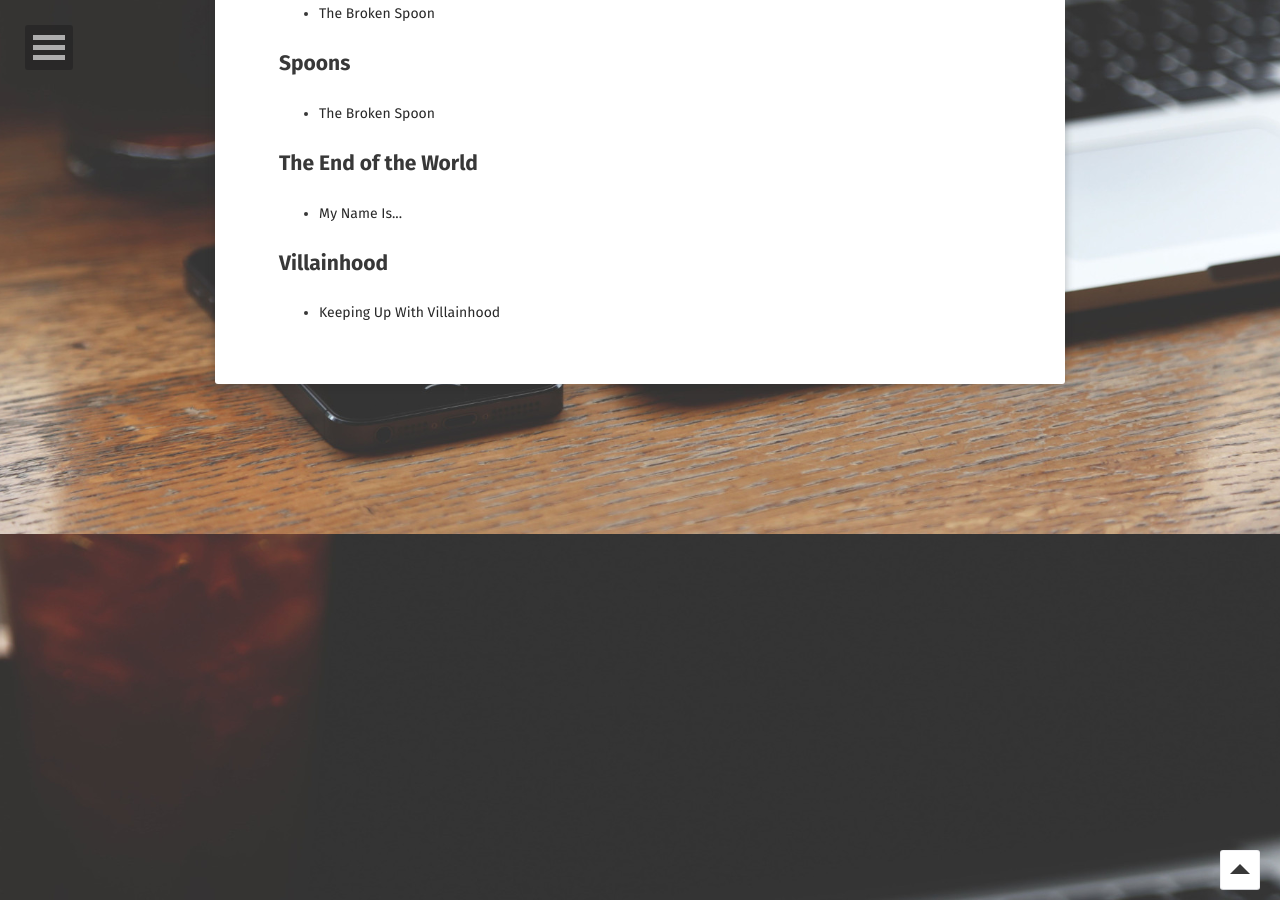
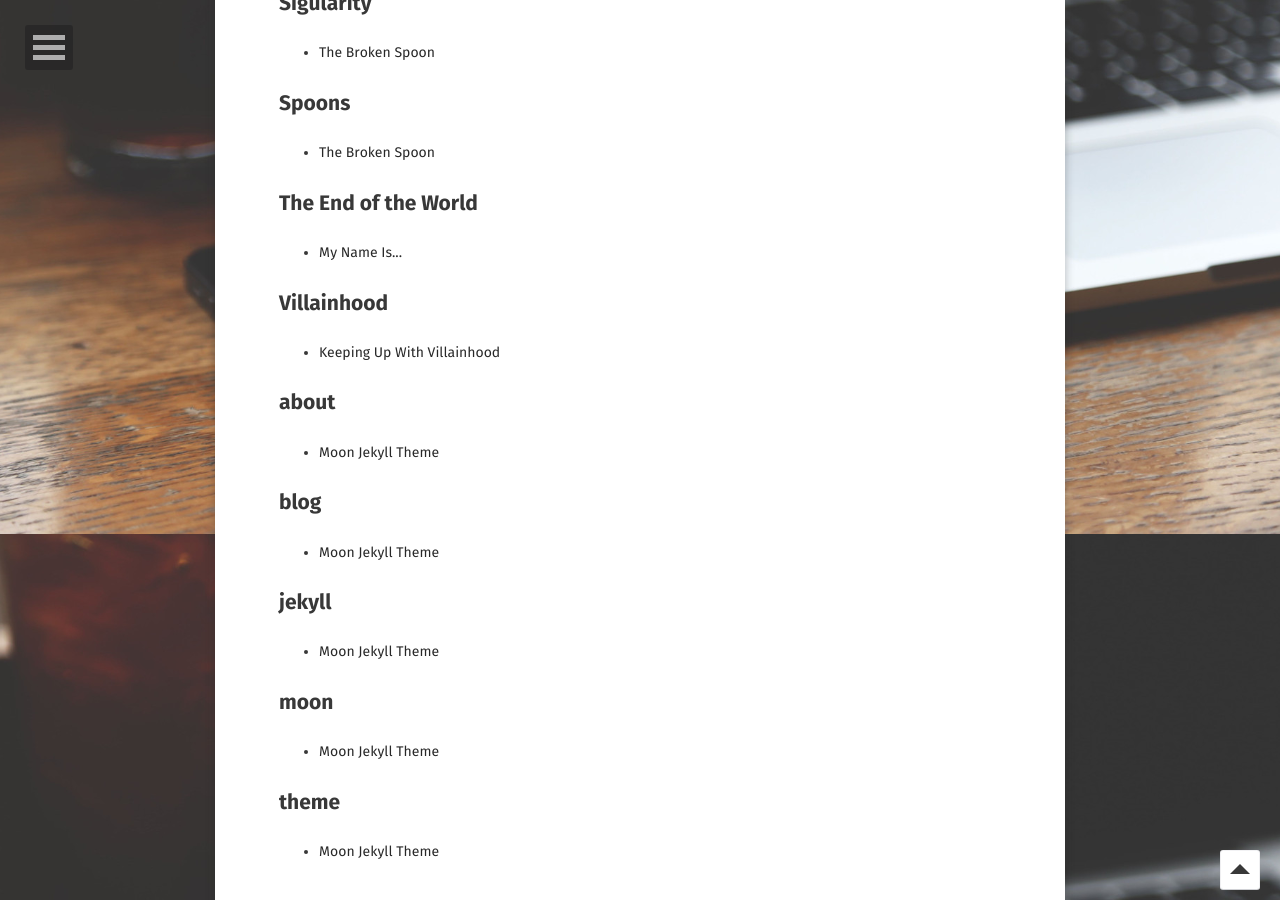
Before and after one commit to mberlanga/mberlanga.github.io, a Jekyll site: the page built from tags/index.html, in a window 1280 px wide and 900 px high, scrolled down 1266 px. Built offline with Jekyll 4.4.1, drawn with Linux system fonts in a browser that asks for light colours; some web fonts are replaced; some of the changed lines change nothing that is shown; some of the changed text lies outside the part shown.

Commit message:
Update 2018-07-17-DnD_Stories.md

```diff
--- a/_posts/2018-07-17-DnD_Stories.md
+++ b/_posts/2018-07-17-DnD_Stories.md
@@ -1,24 +1,20 @@
 ---
 layout: post
-title: "DnDeed BackStory"
-date: 2018-07-17
-excerpt: "The Stories that lie within DnDeed Universe"
+title:  "Moon Jekyll Theme"
+date:   2016-04-06
+excerpt: "Minimal, one column Jekyll theme for your blog."
 project: true
 tag:
--DnDeeds
--Orcs
--Kights of Revival
--Tongo
--Krunglelungus
+- jekyll
+- moon
+- blog
+- about
+- theme
 comments: true
 ---
 
-Schaft Phallus Backstory
+![Moon Homepage](https://cloud.githubusercontent.com/assets/754514/14509720/61c61058-01d6-11e6-93ab-0918515ecd56.png)
 
-Finbar Fergus Backstory
+<center><b>Moon</b> is a minimal, one column jekyll theme.</center>
 
-Memus Ardankk Backstory
-
-Chungus the Great Backstory
-
-Schmol Josteen Backstory
+ I'm not a developer or designer. And I don't add footer to show who did this theme. If you like this theme or using it, please give a **star** for motivation, It makes me happy.
```
